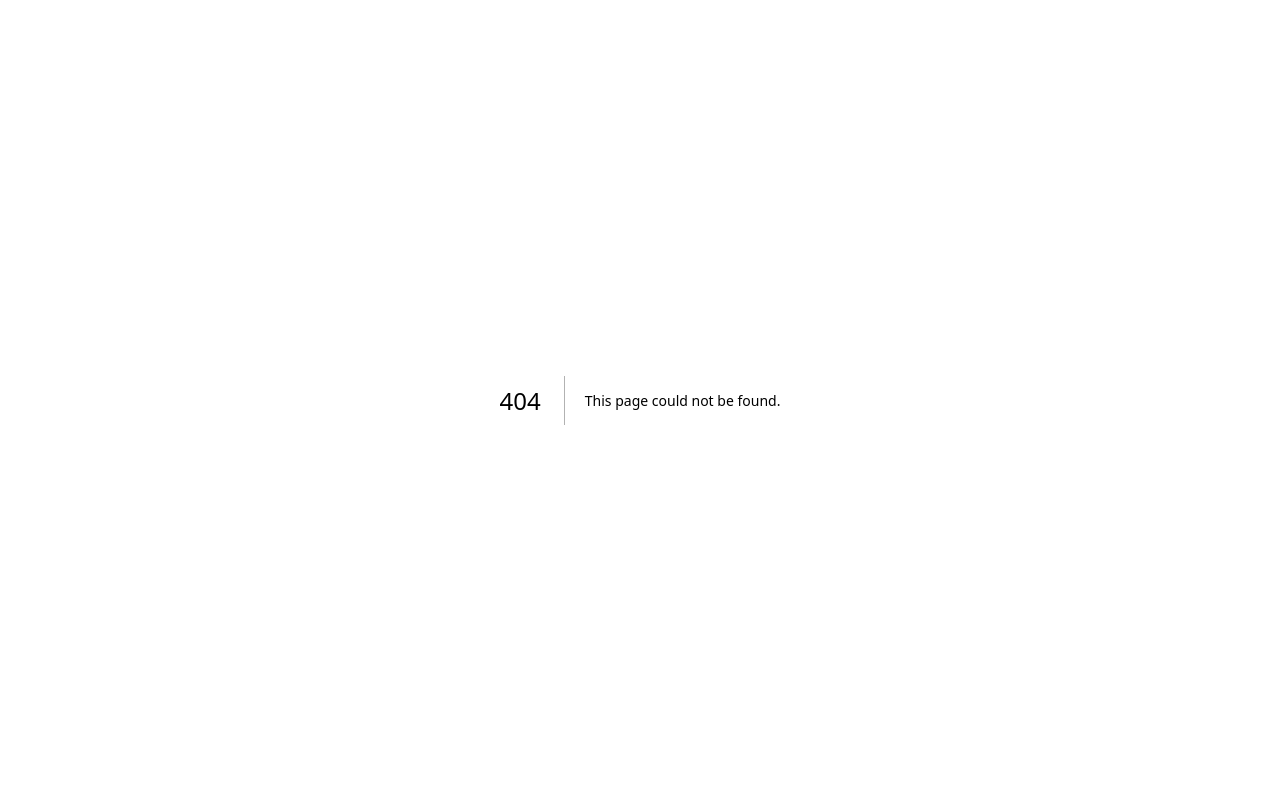
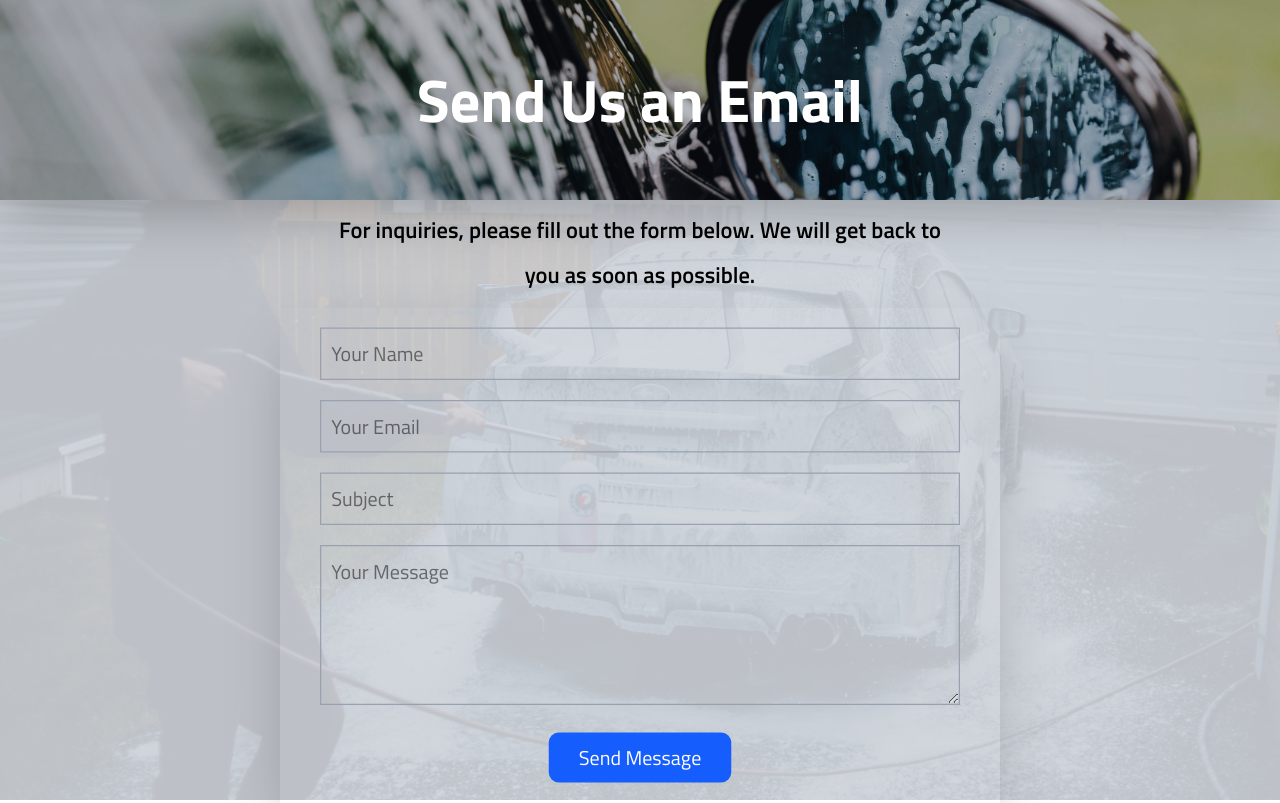
Before and after one commit to jnotsknab/car-detailing-site, a Next.js app: page /contactus in a window 1280 px wide. Before the commit this address had no page. Built offline with nearby package versions, Linux system fonts and the light colour scheme.

Commit message:
Added Email Contact Form and intergrated with Resend API to send allow customers to send emails through the site

```diff
--- a/package.json
+++ b/package.json
@@ -14,7 +14,8 @@
     "car-detailing-site": "file:",
     "next": "15.3.2",
     "react": "^19.0.0",
-    "react-dom": "^19.0.0"
+    "react-dom": "^19.0.0",
+    "resend": "^4.5.1"
   },
   "devDependencies": {
     "@eslint/eslintrc": "^3",
--- /dev/null
+++ b/src/app/api/send/route.js
@@ -0,0 +1,33 @@
+import { NextResponse } from "next/server";
+import { Resend } from "resend";
+
+const resend = new Resend(process.env.RESEND_API_KEY);
+
+export async function POST(request) {
+    try {
+        const { name, email, subject, message } = await request.json();
+
+        const data = await resend.emails.send({
+            from: `CUSTOMER MESSAGE<${process.env.EMAIL_FROM}>`,
+            to: [process.env.EMAIL_TO],
+            subject: `New Customer Inquiry: ${subject}`,
+            html: `
+                <div style="font-family: Arial, sans-serif; padding: 10px; color: #333;">
+                    <h2 style="color: #2c3e50;">New Customer Inquiry</h2>
+                    <p><strong>Name:</strong> ${name}</p>
+                    <p><strong>Email:</strong> ${email}</p>
+                    <p><strong>Subject:</strong> ${subject}</p>
+                    <p><strong>Message:</strong><br/>${message.replace(/\n/g, "<br/>")}</p>
+                </div>
+            `,
+        });
+
+        return NextResponse.json({ status: 'success', data });
+    } catch (error) {
+        console.error("Error sending email:", error);
+        return NextResponse.json(
+            { status: 'error', message: 'Failed to send email' },
+            { status: 500 }
+        );
+    }
+}
--- /dev/null
+++ b/src/app/contactus/page.js
@@ -0,0 +1,137 @@
+"use client";
+import Image from "next/image";
+import link from "next/link";
+import { useState } from "react";
+
+
+export default function ContactUsPage() {
+
+    const [formData, setFormData] = useState({
+        name: "",
+        email: "",
+        subject: "",
+        message: ""
+    });
+
+    const [status, setStatus] = useState(null);
+
+    const handleChange = (e) => {
+        setFormData((prevData) => ({
+            ...prevData,
+            [e.target.name]: e.target.value
+        }));
+    }
+
+    const handleSubmit = async (e) => {
+        e.preventDefault();
+        setStatus(null);
+
+        try {
+            const response = await fetch("/api/send", {
+                method: "POST",
+                headers: { "Content-Type": "application/json" },
+                body: JSON.stringify(formData)
+            });
+
+            const result = await response.json();
+            if (response.ok) {
+                setStatus("Message sent successfully! We will get back to you as soon as possible. Thank you for your patience!");
+                setFormData({name: "", email: "", subject: "", message: ""});
+
+            } else{
+                setStatus("Failed to send message. Please wait for a while and try again.");
+            }
+        } catch (error) {
+            console.error("Error sending message:", error);
+            setStatus("An error occurred. Please try again.");
+        }
+    };
+
+    return (
+        <div className="min-h-screen flex flex-col bg-gray-200">
+        {/* Row 1: Hero Section */}
+            <section className="sticky top-0 flex flex-col justify-center items-center bg-gray-900 text-white h-30 sm:h-50 overflow-hidden z-20 shadow-2xl">
+                <img
+                src="/policyImgs/tosbanner.jpg"
+                alt="Detailed Car"
+                className="absolute w-auto h-auto object-cover opacity-75 transform scale-100"
+                />
+                <div className="z-10 text-center">
+                <h1 className="text-3xl text-center sm:text-6xl font-bold mb-0">Send Us an Email</h1>
+                </div>
+            </section>
+
+
+            {/* BackGround Image Dont Touch */}
+            <div
+                className="fixed top-0 left-0 w-screen h-screen bg-cover bg-center opacity-10"
+                style={{ backgroundImage: "url(/policyImgs/tosbg.jpg)" }}
+            ></div>
+
+            {/* Contact Us Form*/}
+            <section className="flex-1 bg-gray-300 text-black flex items-center justify-center px-2 py-4 text-center sm:px-10 sm:py-6">
+                <div className="w-full flex flex-col items-center justify-center">
+                    <div className="z-10 w-full sm:w-auto rounded transform transition-transform duration-300 sm:hover:scale-130 text-center sm:scale-125 scale-85">
+                        <p className="text-lg font-semibold px-8 py-2 max-w-[36rem] leading-loose">
+                            For inquiries, please fill out the form below. We will get back to you as soon as possible.
+                        </p>
+                        <form onSubmit={handleSubmit} className="px-8 py-4 w-full max-w-xl shadow-2xl"
+                        >
+                            <input
+                                type="text"
+                                name="name"
+                                value={formData.name}
+                                onChange={handleChange}
+                                placeholder="Your Name"
+                                className="border border-gray-400 p-2 mb-4 w-full"
+                                required
+                            />
+                            <input
+                                type="email"
+                                name="email"
+                                value={formData.email}
+                                onChange={handleChange}
+                                placeholder="Your Email"
+                                className="border border-gray-400 p-2 mb-4 w-full"
+                                required
+                            />
+                            <input
+                                type="text"
+                                name="subject"
+                                value={formData.subject}
+                                onChange={handleChange}
+                                placeholder="Subject"
+                                className="border border-gray-400 p-2 mb-4 w-full"
+                                required
+                            />
+                            <textarea
+                                name="message"
+                                value={formData.message}
+                                onChange={handleChange}
+                                placeholder="Your Message"
+                                className="border border-gray-400 p-2 mb-4 w-full h-32"
+                                required
+                            ></textarea>
+                            <button
+                                type="submit"
+                                className="bg-blue-600 hover:bg-blue-800 text-white px-6 py-2 rounded-lg transition-transform duration-200 hover:scale-110"
+                            >
+                                Send Message
+                            </button>
+                            {status && (
+                                <p
+                                    className={`mt-4 text-sm font-medium ${
+                                        status.toLowerCase().includes("success") ? "text-green-600" : "text-red-600"
+                                    }`}
+                                >
+                                    {status}
+                                </p>
+                            )}
+
+                        </form>
+                    </div>
+                </div>
+            </section>
+        </div>
+    );
+}
--- a/src/app/page.js
+++ b/src/app/page.js
@@ -100,7 +100,7 @@ export default function HomePage() {
       <section className="flex flex-col bg-gray-300 items-center justify-between px-8 text-center text-gray-800 py-6">
         <div className="py-4 px-2 sm:px-20 sm:text-2xl shadow-2xl z-10 rounded transform transition-transform duration-300 hover:scale-110 flex-grow mt-4">
           <h2 className="text-2xl font-bold mb-2 sm:text-4xl">Contact Us</h2>
-          <p><span className="font-semibold">Email: </span> BankWestAutoDetailing@gmail.com</p>
+          <p><span className="font-semibold">Email: </span> <a href="/contactus">BankWestAutoDetailing@gmail.com</a></p>
           <p>
             <span className="font-semibold">Phone:</span>{' '}
             <a href="tel:3187895108" className="text-blue-600 hover:underline">
```
Also changed, not shown: 1 other file (tests, documents, lock files or other folders).
